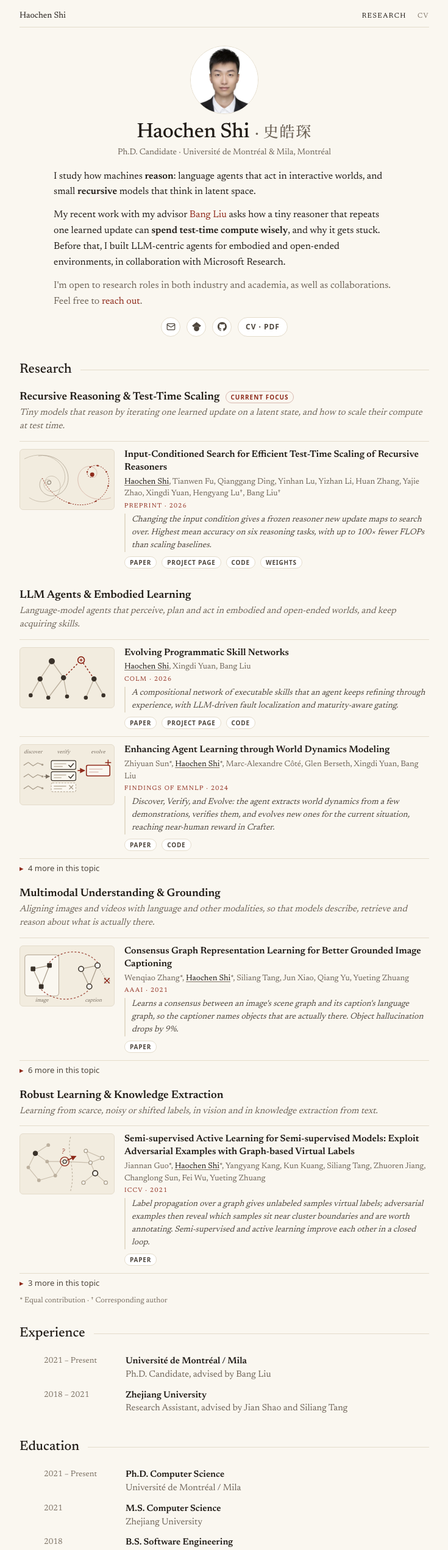
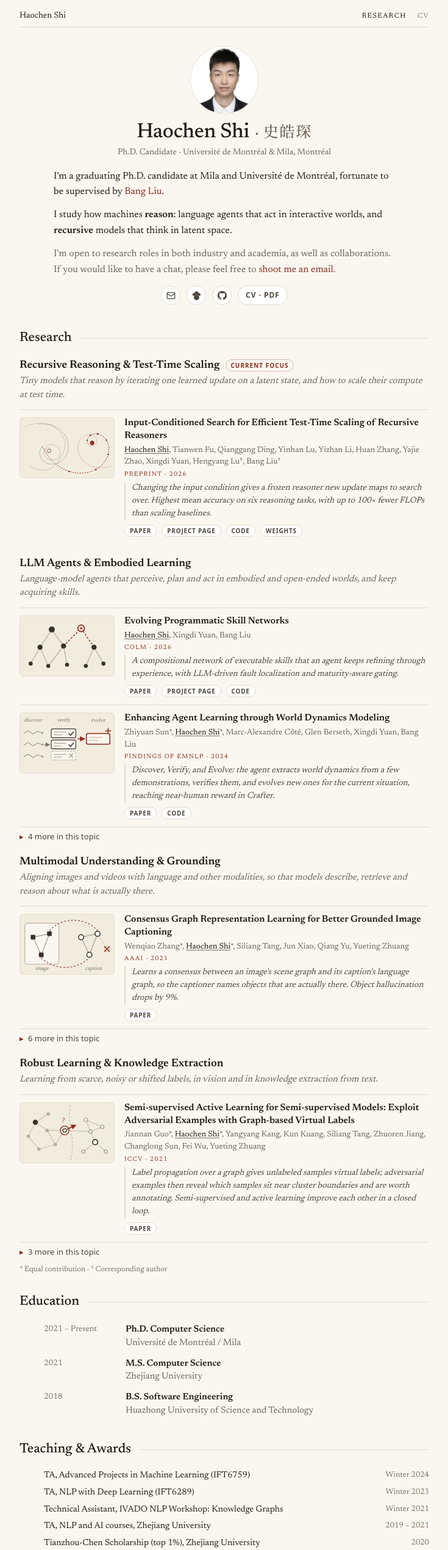
Before and after one commit to hc-shi/hc-shi.github.io, a Next.js app: page / in a window 1280 px wide. Shown: the top 2541 px of the page at 61% size, without its empty margins (272-1007 px from the left). Built offline with nearby package versions, Linux system fonts and the light colour scheme.

Commit message:
content: drop the Experience section and rewrite the bio
The bio now opens with the degree and advisor, keeps one sentence on
research, and ends with an invitation to email. The share description
drops "small" to match.

Co-Authored-By: Claude Opus 5.5 <noreply@anthropic.com>

```diff
--- a/src/app/page.tsx
+++ b/src/app/page.tsx
@@ -5,7 +5,7 @@ import { SectionHeading } from "@/components/SectionHeading";
 import { SiteNav } from "@/components/SiteNav";
 import { Timeline } from "@/components/Timeline";
 import { WritingSection } from "@/components/WritingSection";
-import { education, experience, teachingAndAwards } from "@/data/cv";
+import { education, teachingAndAwards } from "@/data/cv";
 import { getPublishedPosts } from "@/lib/posts";
 
 export default function HomePage() {
@@ -18,10 +18,6 @@ export default function HomePage() {
         <ResearchSection posts={posts} />
         {posts.length > 0 && <WritingSection posts={posts} />}
         <section>
-          <SectionHeading>Experience</SectionHeading>
-          <Timeline entries={experience} />
-        </section>
-        <section>
           <SectionHeading>Education</SectionHeading>
           <Timeline entries={education} />
         </section>
--- a/src/data/cv.ts
+++ b/src/data/cv.ts
@@ -1,15 +1,6 @@
 import type { CompactEntry, TimelineEntry } from "@/types";
 
 // Matches the current resume (spec §3.5).
-export const experience: TimelineEntry[] = [
-  { period: "2021 – Present", heading: "Université de Montréal / Mila", detail: "Ph.D. Candidate, advised by Bang Liu" },
-  {
-    period: "2018 – 2021",
-    heading: "Zhejiang University",
-    detail: "Research Assistant, advised by Jian Shao and Siliang Tang",
-  },
-];
-
 export const education: TimelineEntry[] = [
   { period: "2021 – Present", heading: "Ph.D. Computer Science", detail: "Université de Montréal / Mila" },
   { period: "2021", heading: "M.S. Computer Science", detail: "Zhejiang University" },
--- a/src/data/profile.ts
+++ b/src/data/profile.ts
@@ -12,11 +12,11 @@ export const profile: Profile = {
   },
   siteUrl: "https://hc-shi.github.io",
   description:
-    "Ph.D. candidate at Université de Montréal and Mila studying how machines reason: language agents that act in interactive worlds, and small recursive models that think in latent space.",
+    "Graduating Ph.D. candidate at Mila and Université de Montréal studying how machines reason: language agents that act in interactive worlds, and recursive models that think in latent space.",
   bio: [
-    "I study how machines **reason**: language agents that act in interactive worlds, and small **recursive** models that think in latent space.",
-    "My recent work with my advisor [Bang Liu](https://www-labs.iro.umontreal.ca/~liubang/) asks how a tiny reasoner that repeats one learned update can **spend test-time compute wisely**, and why it gets stuck. Before that, I built LLM-centric agents for embodied and open-ended environments, in collaboration with Microsoft Research.",
+    "I'm a graduating Ph.D. candidate at Mila and Université de Montréal, fortunate to be supervised by [Bang Liu](https://www-labs.iro.umontreal.ca/~liubang/).",
+    "I study how machines **reason**: language agents that act in interactive worlds, and **recursive** models that think in latent space.",
   ],
   openTo:
-    "I'm open to research roles in both industry and academia, as well as collaborations. Feel free to [reach out](mailto:haochen.shi@umontreal.ca).",
+    "I'm open to research roles in both industry and academia, as well as collaborations. If you would like to have a chat, please feel free to [shoot me an email](mailto:haochen.shi@umontreal.ca).",
 };
```
Also changed, not shown: 1 other file (tests, documents, lock files or other folders).
